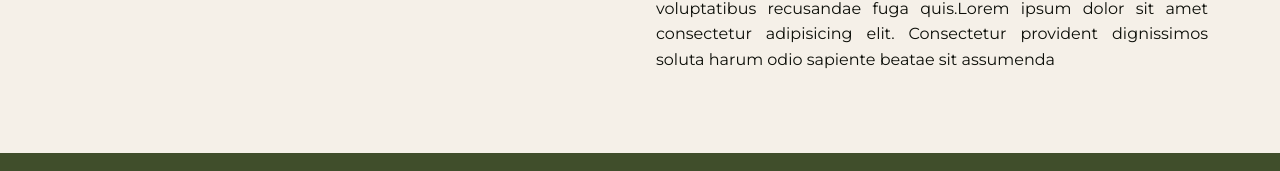
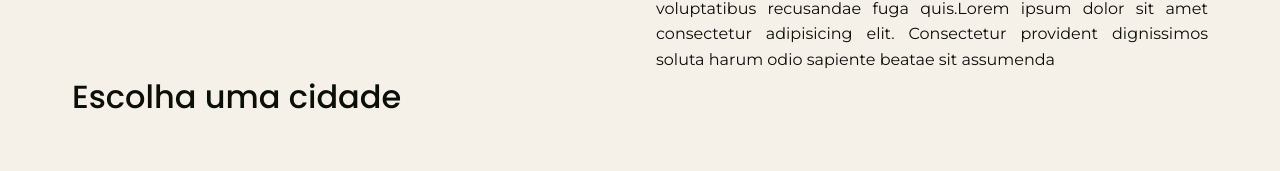
Before and after one commit to oAnthonyG/AfroTour, a React (Vite) app: page /region in a window 1280 px wide. Shown: the part 727-898 px from the top of the page. Built offline with nearby package versions, Linux system fonts and the light colour scheme.

Commit message:
componentized title

```diff
--- /dev/null
+++ b/src/components/Title.module.scss
@@ -0,0 +1,6 @@
+
+.title {
+  font-family: 'Poppins', sans-serif;
+  font-size: 2rem;
+  font-weight: 500;
+}
--- /dev/null
+++ b/src/components/Title.tsx
@@ -0,0 +1,9 @@
+import styles from './Title.module.scss'
+
+interface TitleProps{
+  children: React.ReactNode;
+}
+
+export function Title({children}: TitleProps){
+  return <h2 className={styles.title}>{children}</h2>
+}
--- a/src/pages/Home.module.scss
+++ b/src/pages/Home.module.scss
@@ -76,11 +76,7 @@
   padding: 0 1rem;
   margin: 4.5rem auto 5rem;
 
-  h2 {
-    font-family: 'Poppins', sans-serif;
-    font-size: 2rem;
-    font-weight: 500;
-  }
+
 
   ul {
     display: grid;
--- a/src/pages/Home.tsx
+++ b/src/pages/Home.tsx
@@ -3,6 +3,7 @@
 
 import HappyPersonPng from '../assets/happy-person.png';
 import WhatsAppSvg from '../assets/icon-wpp.svg';
+import { Title } from '../components/Title';
 
 export function Home() {
   return (
@@ -19,7 +20,7 @@
         </div>
       </section>
       <section className={styles.regions}>
-        <h2>Para onde vamos?</h2>
+        <Title>Para onde vamos?</Title>
         <ul>
           <RegionCard
             title="Centro-oeste"
--- a/src/pages/Region.tsx
+++ b/src/pages/Region.tsx
@@ -1,3 +1,4 @@
+import { Title } from '../components/Title';
 import styles from './Region.module.scss';
 
 
@@ -33,6 +34,7 @@
             Consectetur provident dignissimos soluta harum odio sapiente beatae sit assumenda
           </p>
         </article>
+        <Title>Escolha uma cidade</Title>
       </section>
     </main >
   )
```
